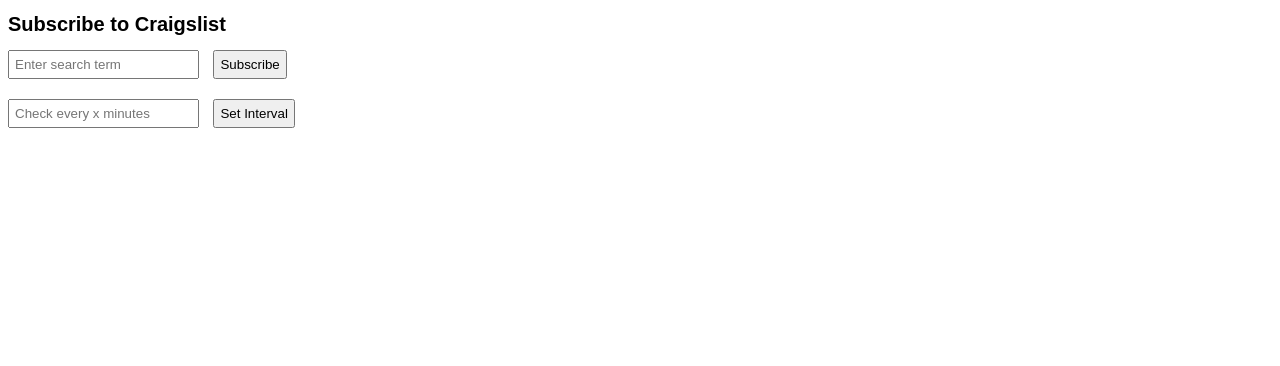
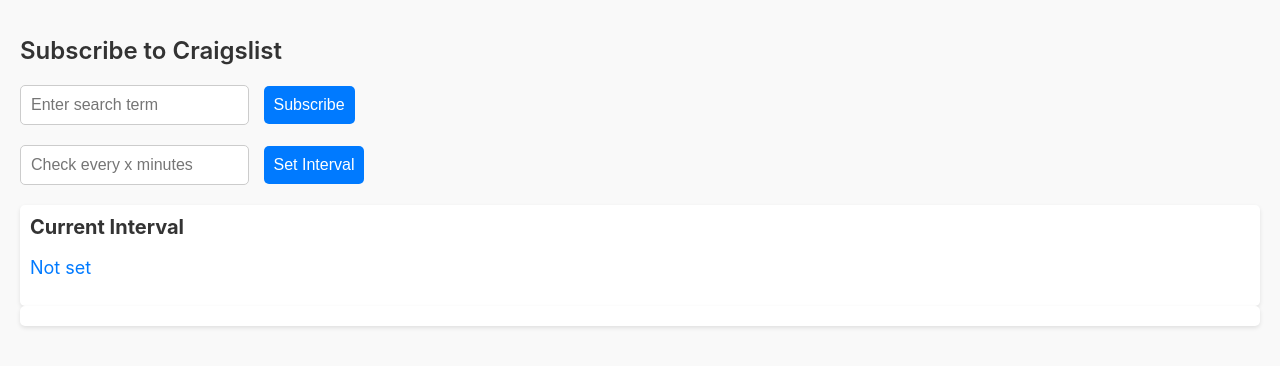
Before and after one commit to huangtom337/Notifier, a website with bundled scripts: page html/popup.html in a window 1280 px wide. Built offline with nearby package versions, Linux system fonts and the light colour scheme; some packages are replaced by stand-ins of ours.

Commit message:
scraper working, notifications working, styling improved

```diff
--- a/html/popup.html
+++ b/html/popup.html
@@ -25,6 +25,10 @@
       />
       <button type="submit">Set Interval</button>
     </form>
+    <div id="currentIntervalContainer">
+      <h2>Current Interval</h2>
+      <p id="currentInterval">Not set</p>
+    </div>
     <ul id="subscriptions"></ul>
   </body>
 </html>
--- a/src/popup.js
+++ b/src/popup.js
@@ -1,10 +1,12 @@
 const { fetchPostIds } = require("./utils");
+
 document.addEventListener("DOMContentLoaded", () => {
   const form = document.getElementById("subscribeForm");
   const searchTermInput = document.getElementById("searchTerm");
   const subscriptionsList = document.getElementById("subscriptions");
   const intervalForm = document.getElementById("intervalForm");
   const intervalInput = document.getElementById("intervalInput");
+
   form.addEventListener("submit", async (event) => {
     event.preventDefault();
     const searchTerm = searchTermInput.value;
@@ -31,10 +33,19 @@
     if (!isNaN(interval) && interval > 0) {
       chrome.storage.local.set({ checkInterval: interval }, () => {
         intervalInput.value = "";
+        displayInterval();
         alert(`Interval set to ${interval} minutes`);
       });
     }
   });
+
+  const displayInterval = () => {
+    chrome.storage.local.get({ checkInterval: "Not set" }, (result) => {
+      const currentInterval = result.checkInterval;
+      document.getElementById("currentInterval").textContent = currentInterval;
+    });
+  };
+
   const displaySubscriptions = () => {
     subscriptionsList.innerHTML = "";
     chrome.storage.local.get({ subscriptions: [] }, (result) => {
@@ -44,6 +55,7 @@
         li.textContent = subscription.term;
         const deleteButton = document.createElement("button");
         deleteButton.textContent = "Delete";
+        deleteButton.id = `delete-button-${index}`;
         deleteButton.onclick = () => deleteSubscription(index);
         li.appendChild(deleteButton);
         subscriptionsList.appendChild(li);
@@ -60,5 +72,7 @@
       });
     });
   };
+
   displaySubscriptions();
+  displayInterval(); // Ensure interval is displayed on load
 });
--- a/styles/styles.css
+++ b/styles/styles.css
@@ -1,23 +1,108 @@
 body {
-  font-family: Arial, sans-serif;
+  font-family: -apple-system, BlinkMacSystemFont, "Segoe UI", Roboto,
+    "Helvetica Neue", Arial, sans-serif;
+  color: #333;
+  margin: 0;
+  padding: 20px;
+  background-color: #f9f9f9;
 }
+
 h1 {
-  font-size: 20px;
+  font-size: 24px;
+  font-weight: 600;
+  margin-bottom: 20px;
+  color: #333;
 }
+
 form {
   margin-bottom: 20px;
 }
+
+input,
+button {
+  padding: 10px;
+  margin-right: 10px;
+  border: 1px solid #ccc;
+  border-radius: 5px;
+  font-size: 16px;
+}
+
 input {
-  padding: 5px;
-  margin-right: 10px;
+  flex: 1;
+  transition: border-color 0.3s;
 }
+
+input:focus {
+  border-color: #007aff;
+  outline: none;
+}
+
 button {
-  padding: 5px;
+  background-color: #007aff;
+  color: white;
+  border: none;
+  cursor: pointer;
+  transition: background-color 0.3s;
 }
+
+button:hover {
+  background-color: #005bb5;
+}
+
 ul {
   list-style-type: none;
   padding: 0;
+  margin: 0;
 }
+
 li {
-  padding: 5px 0;
+  padding: 10px 0;
+  border-bottom: 1px solid #ddd;
+  display: flex;
+  justify-content: space-between;
+  align-items: center;
 }
+
+li:last-child {
+  border-bottom: none;
+}
+
+#subscriptions {
+  background-color: #fff;
+  border-radius: 5px;
+  box-shadow: 0 2px 4px rgba(0, 0, 0, 0.1);
+  padding: 10px;
+}
+
+button[id^="delete-button-"] {
+  background-color: #ff3b30;
+  color: white;
+  border: none;
+  padding: 5px 10px;
+  cursor: pointer;
+  margin-left: 10px;
+  border-radius: 5px;
+}
+
+button[id^="delete-button-"]:hover {
+  background-color: #d32f2f;
+}
+
+/* Current Interval Display */
+#currentIntervalContainer {
+  margin-top: 20px;
+  background-color: #fff;
+  border-radius: 5px;
+  box-shadow: 0 2px 4px rgba(0, 0, 0, 0.1);
+  padding: 10px;
+}
+
+#currentIntervalContainer h2 {
+  font-size: 20px;
+  margin: 0 0 10px 0;
+}
+
+#currentInterval {
+  font-size: 18px;
+  color: #007aff;
+}
```
Also changed, not shown: src/background.js (+5 -4 lines).
